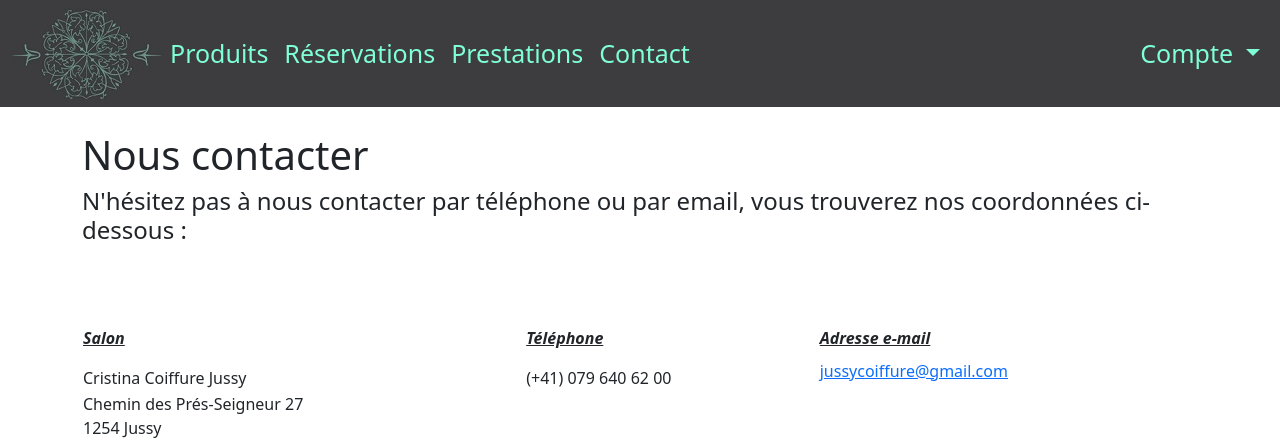
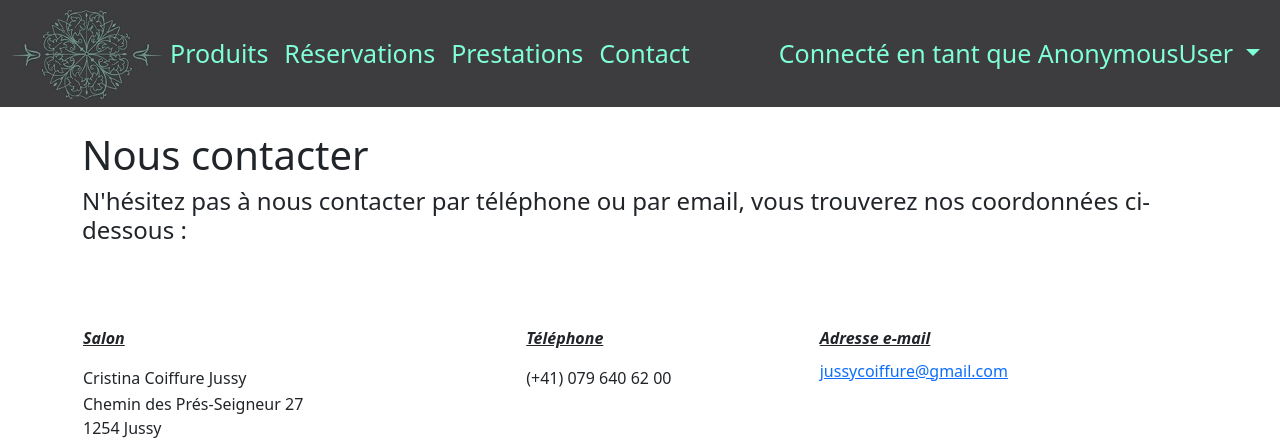
Before and after one commit to nikola-44/projet_mandat, a Django app: page /contact/ in a window 1280 px wide. Shown: the top 440 px of the page. Run offline with Django 3.2, Linux system fonts and the light colour scheme.

Commit message:
Revert "compte"
This reverts commit a255341c3a6e1cdf72c98d137fe85280578ef7c1.

```diff
--- a/icc/templates/base.html
+++ b/icc/templates/base.html
@@ -45,7 +45,7 @@
                     <li class="nav-item dropdown ms-lg-auto">
                         <a class="nav-link dropdown-toggle" style="color: #7FFFD4; font-size: 25px;" href="#"
                            id="navbarDropdown" role="button" data-bs-toggle="dropdown" aria-expanded="false">
-                            Compte
+                            Connecté en tant que {{ request.user }}
                         </a>
 
                         {% if request.user.is_authenticated and not user.is_staff %}
```
